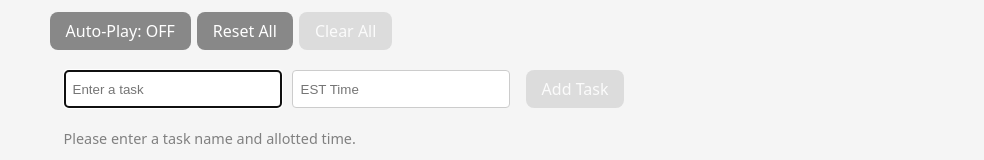
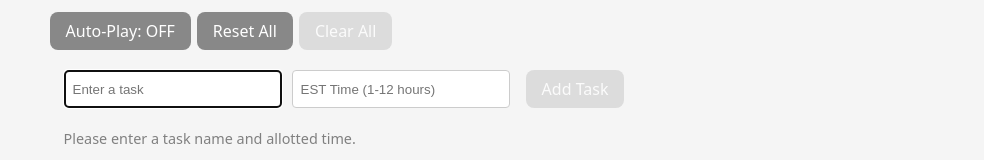
Before and after one commit to alexandermaguire96/time-manager, a React (Vite) app: page / in a window 1280 px wide. Shown: the part 373-533 px from the top of the page, without its empty margins (296-1280 px from the left). Built offline with nearby package versions, Linux system fonts and the light colour scheme.

Commit message:
time being 1-12 makes timer with hours instead of minutes

```diff
--- a/src/App.jsx
+++ b/src/App.jsx
@@ -360,7 +360,12 @@ function App() {
       numMinutes = 60;
     }
 
-    console.log("addTask called with:", {trimmedTask, numMinutes}); //debug
+    //If number of minutes 12 or less than add a task with hours instead of minutes
+    else if (numMinutes >= 1 && numMinutes <= 12) {
+      numMinutes = numMinutes * 60;
+    }
+
+    console.log("addTask called with:", {trimmedTask, numMinutes, originalInput:minutes}); //debug
 
     if (!trimmedTask) return;
 
@@ -570,7 +575,7 @@ function App() {
               type="number"
               value={minutes}
               onChange={(e) => setMinutes(e.target.value)}
-              placeholder="EST Time"
+              placeholder="EST Time (1-12 hours)"
               min="1"
               max="1440"
             />
```
